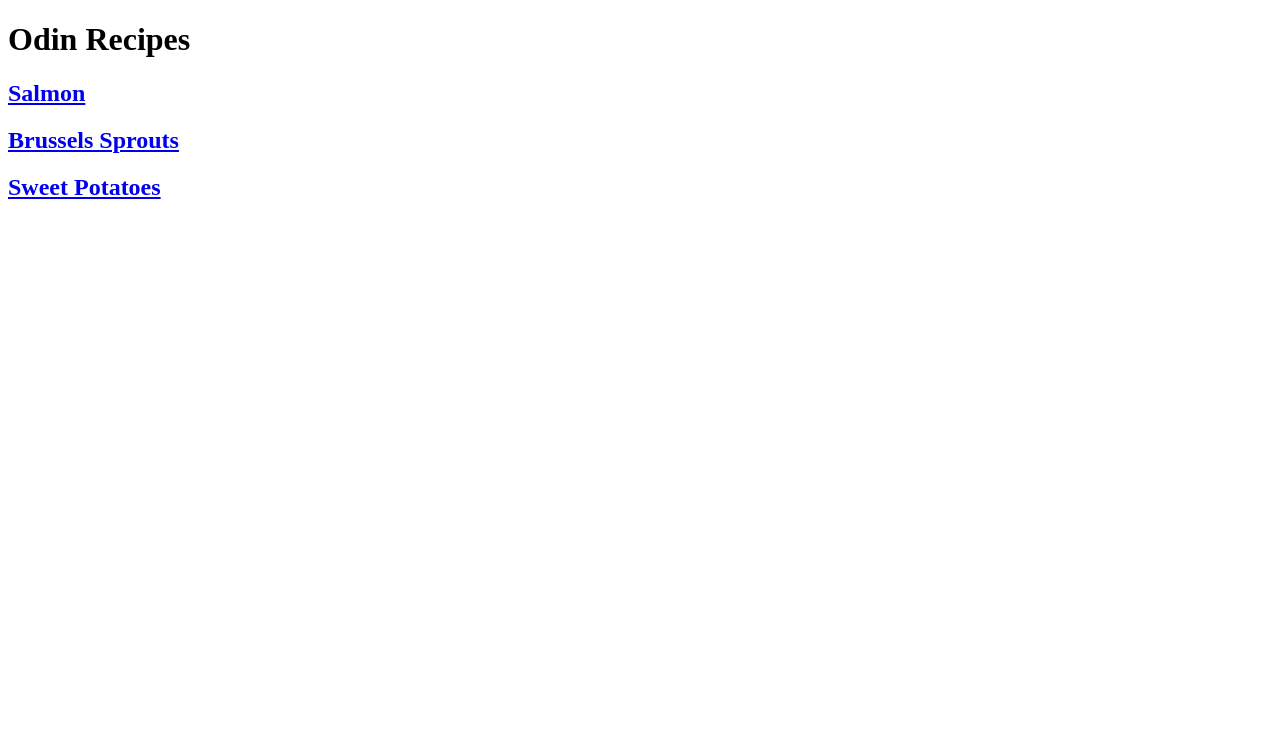
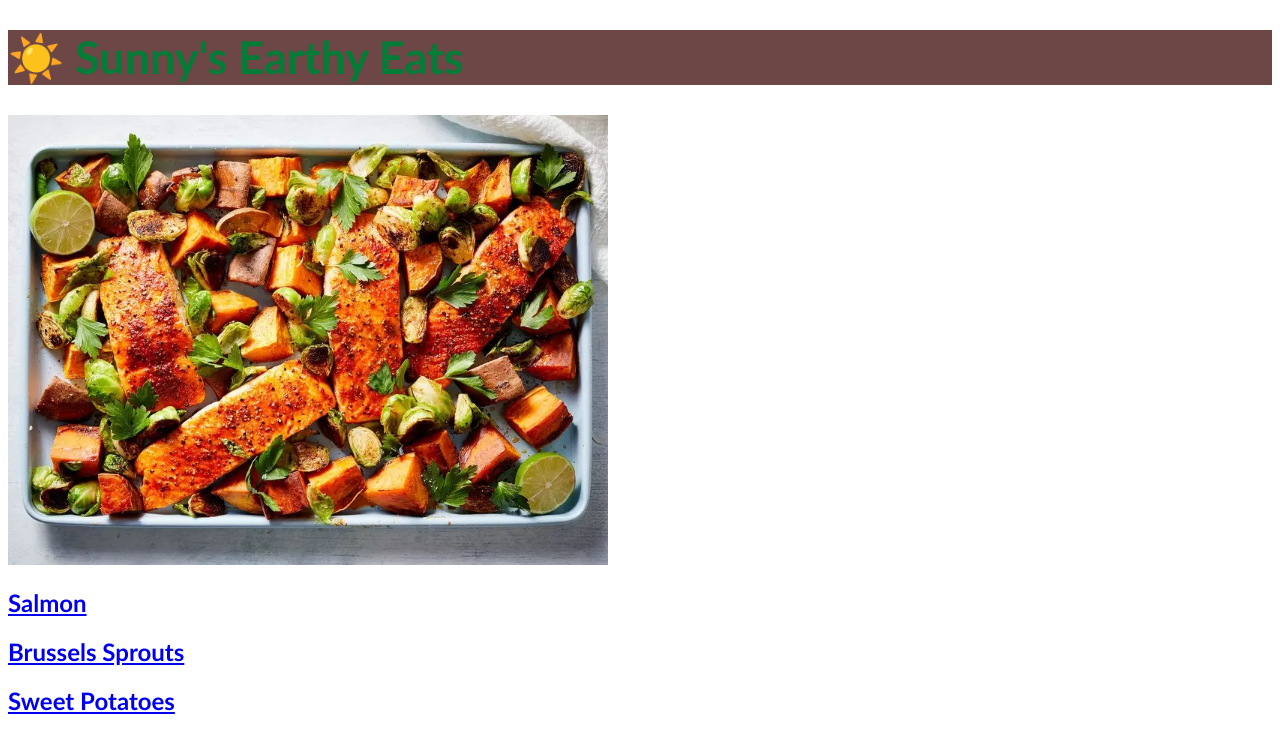
Before and after one commit to schoi38/sunnys-earthy-eats, a plain HTML site: page index.html in a window 1280 px wide. Drawn offline with Linux system fonts and the light colour scheme.

Commit message:
Update index page
- Added image
- Edited page title
- Added styling

```diff
--- a/index.html
+++ b/index.html
@@ -5,11 +5,14 @@
     <meta charset="UTF-8">
     <meta http-equiv="X-UA-Compatible" content="IE=edge">
     <meta name="viewport" content="width=device-width, initial-scale=1.0">
-    <title>Odin Recipes</title>
+    <link rel="stylesheet" href="styles.css">
+    <title>Sunny's Earthy Eats</title>
 </head>
 
 <body>
-    <h1>Odin Recipes</h1>
+    <h1>☀️ Sunny's Earthy Eats</h1>
+
+    <img src="./earthy.jpeg" alt="a cookie sheet covered in baked/roasted salmon, brussels sprouts, and sweet potatoes">
 
     <h2><a href="./recipes/salmon.html">Salmon</a></h2>
     <h2><a href="./recipes/bs.html">Brussels Sprouts</a></h2>
--- /dev/null
+++ b/styles.css
@@ -0,0 +1,19 @@
+body {
+    font-family: "Trebuchet MS"; Tahoma; Verdana;
+}
+
+h1 {
+    color:rgb(2, 124, 55);
+    font-weight: 900;
+    background-color: rgb(109, 70, 70);
+    font-size: 45px;
+}
+
+img {
+    width: 600px;
+    height: 450px;
+}
+
+h2 {
+    color: burlywood
+}
```
Also changed, not shown: earthy.jpeg (added).
